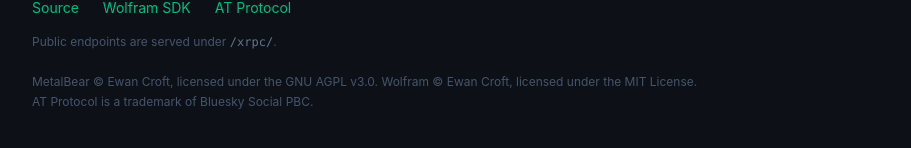
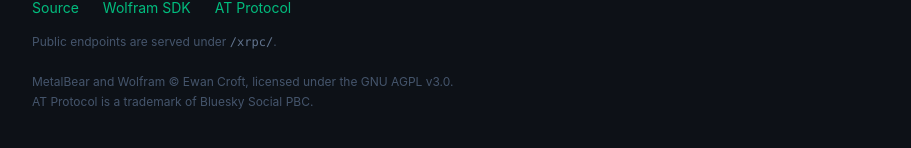
Before and after one commit to ewanc26/metalbear, a SvelteKit app in the folder frontend/: page / in a window 1280 px wide. Shown: the part 1392-1540 px from the top of the page, without its empty margins (184-1095 px from the left). Built offline with nearby package versions, Linux system fonts and the light colour scheme; no server answers.

Commit message:
Revert "feat(landing): update Wolfram license to MIT"
This reverts commit 24c8d90f979c3d37357b4731386e5899845a15ba.

```diff
--- a/frontend/src/routes/+page.svelte
+++ b/frontend/src/routes/+page.svelte
@@ -273,13 +273,9 @@
 		</p>
 		<div class="mt-6 space-y-1 text-xs text-slate-600">
 			<p>
-				MetalBear © Ewan Croft, licensed under the
+				MetalBear and Wolfram © Ewan Croft, licensed under the
 				<a class="hover:text-slate-400" href="https://www.gnu.org/licenses/agpl-3.0.html"
 					>GNU AGPL v3.0</a
-				>.
-				Wolfram © Ewan Croft, licensed under the
-				<a class="hover:text-slate-400" href="https://opensource.org/licenses/MIT"
-					>MIT License</a
 				>.
 			</p>
 			<p>AT Protocol is a trademark of Bluesky Social PBC.</p>
```
